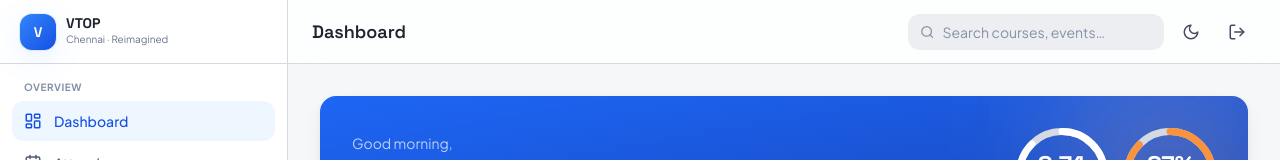
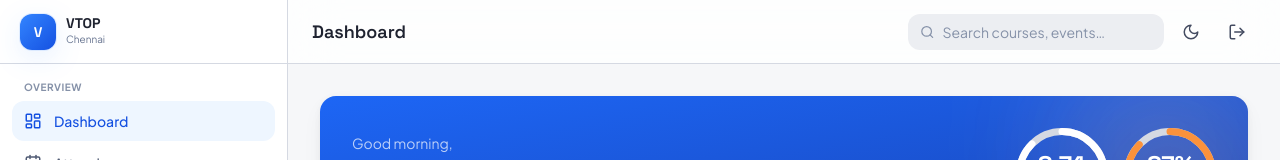
Before and after one commit to VigneshK-45/code-ygen, a React (Vite) app: page / in a window 1280 px wide. Both pictures are taken after typing "Sample", "Sample123" into the empty fields and a click on the button "Sign in". Shown: the top 160 px of the page. Built offline with nearby package versions, Linux system fonts and the light colour scheme.

Commit message:
fix: update text in Shell component for location description
Co-authored-by: Vignesh K <234542409+VigneshK-45@users.noreply.github.com>

```diff
--- a/src/components/Shell.tsx
+++ b/src/components/Shell.tsx
@@ -85,7 +85,7 @@ export function Sidebar() {
             </div>
             <div>
               <p className="font-display font-bold text-sm leading-none">VTOP</p>
-              <p className="text-[10px] text-ink-500 dark:text-ink-400 mt-0.5">Chennai · Reimagined</p>
+              <p className="text-[10px] text-ink-500 dark:text-ink-400 mt-0.5">Chennai </p>
             </div>
           </div>
           <button className="lg:hidden btn-ghost !p-2" onClick={() => setSidebarOpen(false)}>
```
